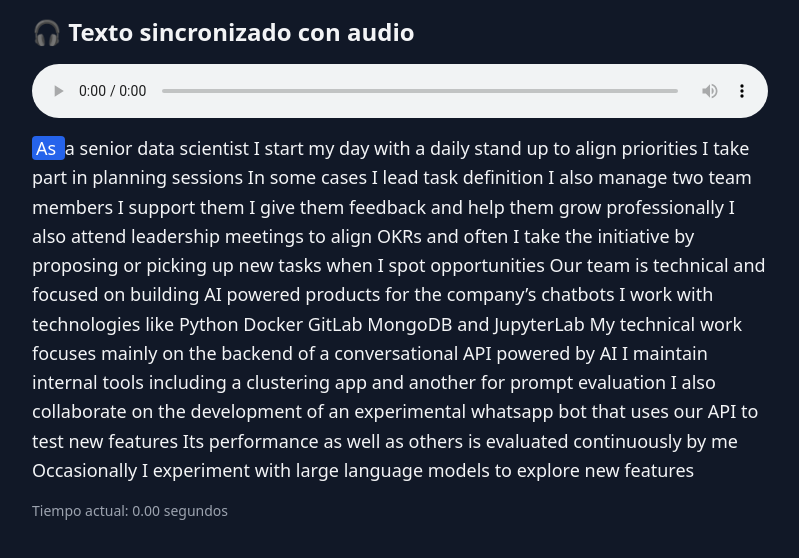
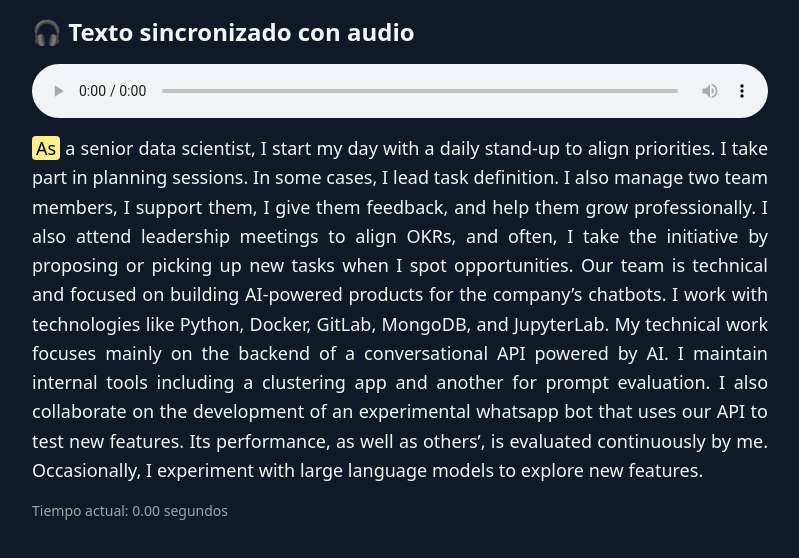
Before and after one commit to cuauhtemocbe/audio-sync-app, a React (Vite) app: page / in a window 1280 px wide. Shown: the top 558 px of the page, without its empty margins (240-1039 px from the left). Built offline with nearby package versions, Linux system fonts and the light colour scheme; the HTML template or start-up script is replaced by a standard one.

Commit message:
feat: Improve UX design

```diff
--- a/src/App.jsx
+++ b/src/App.jsx
@@ -7,14 +7,15 @@ export default function App() {
   const [currentTime, setCurrentTime] = useState(0);
 
   // Obtener las palabras del transcript
-  const words = transcript.monologues.flatMap((mono) =>
-    mono.elements.filter((el) => el.type === "text")
-  );
+  const words = transcript.monologues.flatMap((mono) => mono.elements);
 
-  // Calcular la palabra activa (por índice)
-  const activeWordIndex = words.findIndex(
-    (w) => currentTime >= w.ts && currentTime <= w.end_ts
-  );
+  // Calcular la palabra activa (subrayado se mantiene hasta que la siguiente palabra comience)
+  const activeWordIndex = words.findIndex((w, idx) => {
+    if (w.type !== "text" || w.ts === undefined) return false;
+    const next = words.slice(idx + 1).find(nw => nw.type === "text" && nw.ts !== undefined);
+    const nextTs = next ? next.ts : Infinity;
+    return currentTime >= w.ts && currentTime < nextTs;
+  });
 
   // Actualizar el tiempo actual cada 100ms
   useEffect(() => {
@@ -43,16 +44,16 @@ export default function App() {
         Tu navegador no soporta audio.
       </audio>
 
-      <div className="text-lg leading-relaxed">
+      <div className="text-lg leading-relaxed text-justify">
         {words.map((w, idx) => (
           <span
             key={idx}
-            onClick={() => seekTo(w.ts)}
-            className={`cursor-pointer ${
-              idx === activeWordIndex ? "bg-blue-600 text-white px-1 rounded" : ""
-            }`}
+            onClick={w.type === "text" ? () => seekTo(w.ts) : undefined}
+            className={`${
+              w.type === "text" ? "cursor-pointer" : ""
+            } ${idx === activeWordIndex ? "bg-yellow-200 text-black transition-colors duration-200 rounded px-1" : ""}`}
           >
-            {w.value + " "}
+            {w.value}
           </span>
         ))}
       </div>
```
